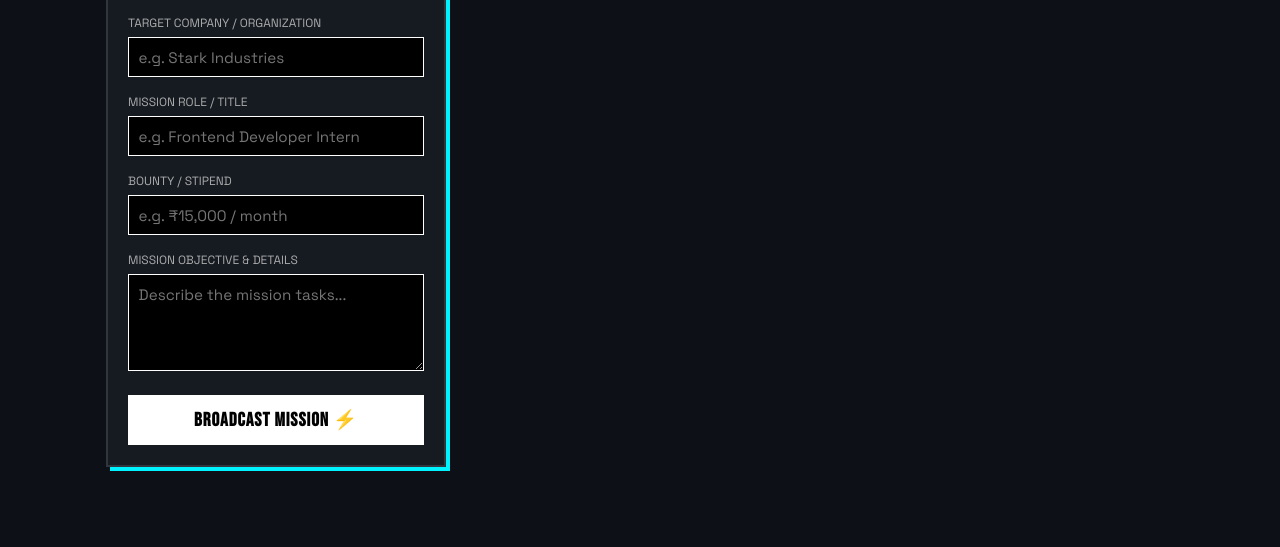
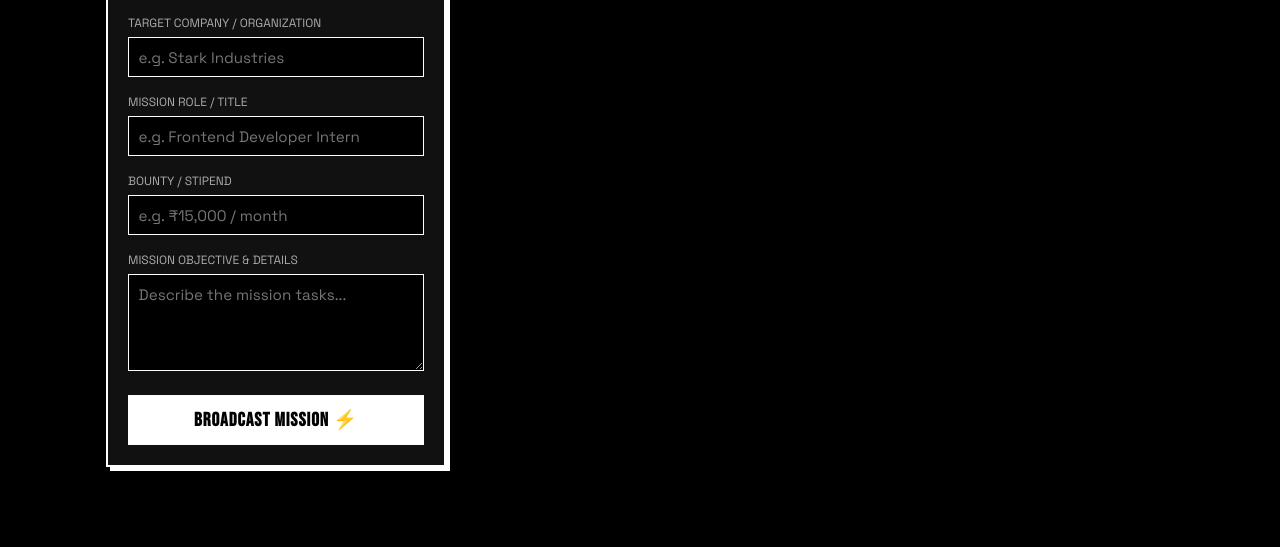
Before and after one commit to trichconnect/trichconnect, a plain HTML site: page admin.html in a window 1280 px wide. Shown: the part 253-800 px from the top of the page. Drawn offline with Linux system fonts and the light colour scheme; no server answers.

Commit message:
updated admin.html,login.html

```diff
--- a/admin.html
+++ b/admin.html
@@ -16,7 +16,7 @@
     @media (min-width: 900px) { .dashboard-grid { grid-template-columns: 340px 1fr; } }
   </style>
 </head>
-<body>
+<body class="admin-page">
 
   <header>
     <div class="container" style="display: flex; justify-content: space-between; align-items: center;">
```
Also changed, not shown: login.html (+1 -2 lines).
